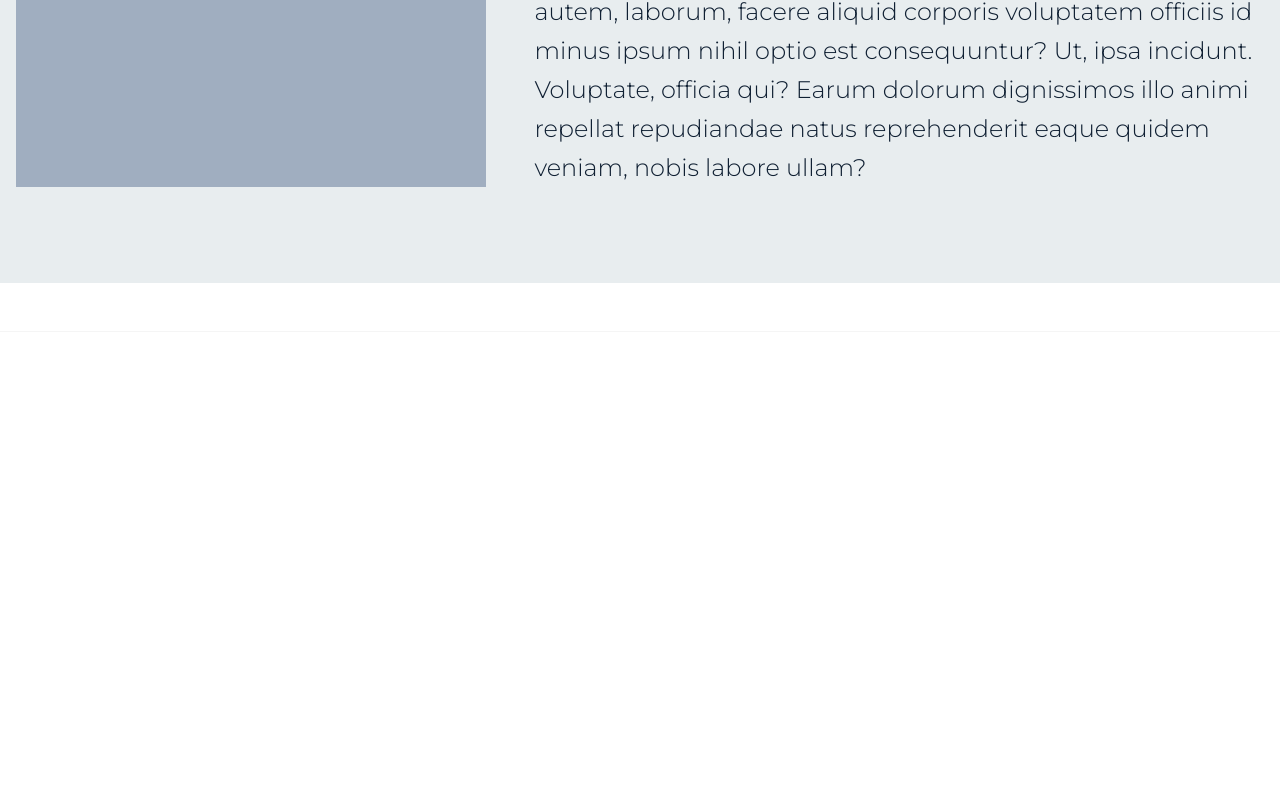
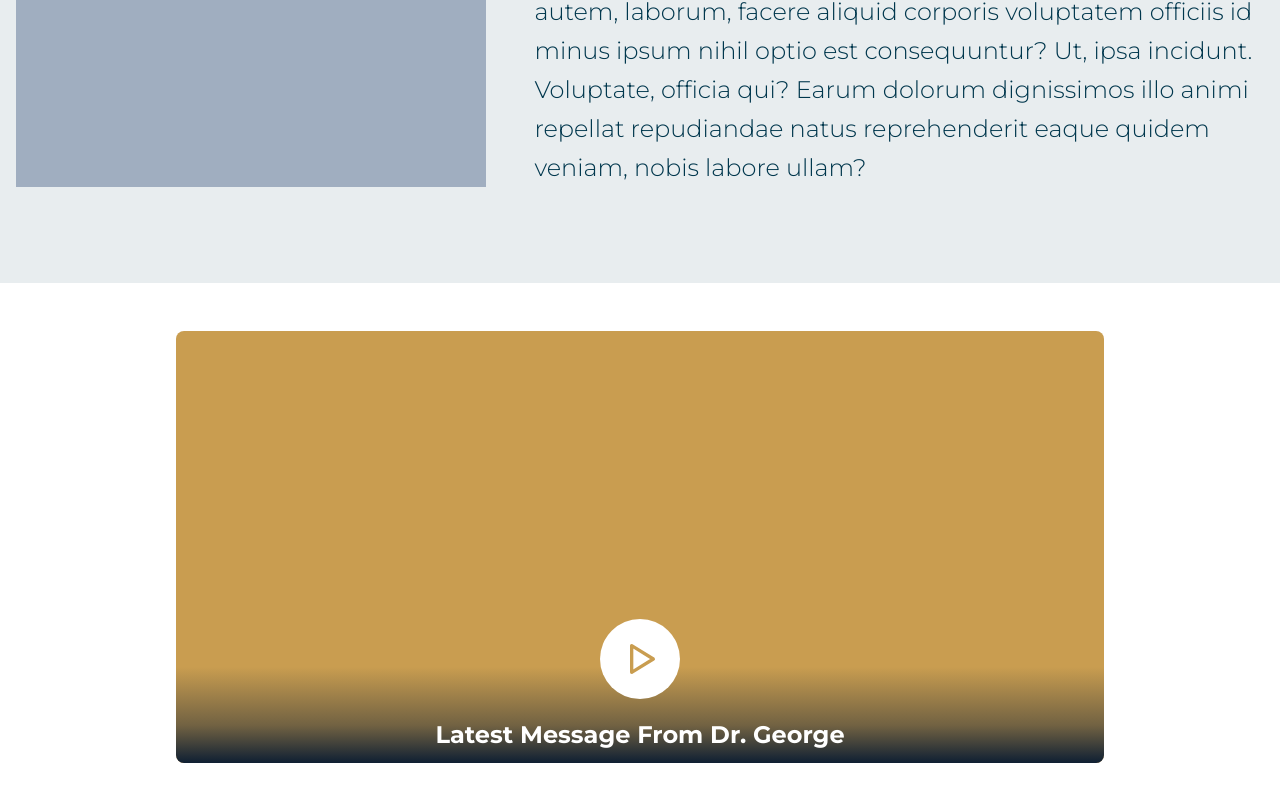
Before and after one commit to eakojo/dr-george, a Next.js app: page / in a window 1280 px wide. Shown: the part 1140-1942 px from the top of the page. Before the commit the page ends 1472 px from the top, so only its background shows below. Built offline with nearby package versions, Linux system fonts and the light colour scheme.

Commit message:
added about section

```diff
--- a/src/components/Home/About.tsx
+++ b/src/components/Home/About.tsx
@@ -24,8 +24,8 @@ const About: FC<IProp> = ({
             </Box>
 
             <Box as={GridItem} colSpan={3}>
-                <Text fontFamily={"montserrat"} color={"base.blue-dark"} fontSize={24}>Bible Teacher and a Conference Speaker</Text>
-                <Text fontFamily={"montserrat"} color={"base.blue-dark"} fontSize={24}>Lorem, ipsum dolor sit amet consectetur adipisicing elit. Quos magnam delectus nesciunt quis quibusdam, nam autem, laborum, facere aliquid corporis voluptatem officiis id minus ipsum nihil optio est consequuntur? Ut, ipsa incidunt. Voluptate, officia qui? Earum dolorum dignissimos illo animi repellat repudiandae natus reprehenderit eaque quidem veniam, nobis labore ullam?</Text>
+                <Text fontFamily={"montserrat"} color={"base.blue"} fontSize={24}>Bible Teacher and a Conference Speaker</Text>
+                <Text fontFamily={"montserrat"} color={"base.blue"} fontSize={24}>Lorem, ipsum dolor sit amet consectetur adipisicing elit. Quos magnam delectus nesciunt quis quibusdam, nam autem, laborum, facere aliquid corporis voluptatem officiis id minus ipsum nihil optio est consequuntur? Ut, ipsa incidunt. Voluptate, officia qui? Earum dolorum dignissimos illo animi repellat repudiandae natus reprehenderit eaque quidem veniam, nobis labore ullam?</Text>
             </Box>
         </Grid>
     </Box>
--- /dev/null
+++ b/src/components/Home/Message.tsx
@@ -0,0 +1,37 @@
+import { FC } from 'react'
+import { Box, Flex, Icon, Image, Text } from '@chakra-ui/react'
+import { TbPlayerPlay } from 'react-icons/tb'
+
+
+const Message: FC = () => {
+  return (
+    <Flex
+        w="full"
+        minH={'calc(100vh - 250px)'}
+        py={12}
+        justify={'center'}
+        px={{ base: 4, '2xl': 28 }}
+    >
+        <Box w={132} h={108} bg="base.gold" position={"relative"} rounded={"lg"} overflow={"hidden"}>
+            <Box position={"absolute"} h="100%" top={0} zIndex={2} >
+            </Box>
+            <Flex
+                position={"absolute"}
+                zIndex={5} bottom={0}
+                left={0} w="100%" h={24}
+                bg={"linear-gradient(to bottom, rgba(16, 32, 51, 0) 0%, rgba(16, 32, 51, 0.47) 60.55%, #102033 99.5%)"}>
+                <Box w="100%">
+                    <Flex w={"100%"} justify={"center"}>
+                        <Flex align="center" justify={"center"} rounded={"full"} w={20} h={20} bg={"white"} position={"relative"} top={-4} mt={-8}>
+                            <Icon as={TbPlayerPlay} boxSize={10} color={"base.gold"} />
+                        </Flex>
+                    </Flex>
+                    <Text fontWeight={700} fontSize={24} textAlign={"center"} color={"white"} mb={3} fontFamily={"montserrat"}>Latest Message From Dr. George</Text>
+                </Box>
+            </Flex>
+        </Box>
+    </Flex>
+  )
+}
+
+export default Message
--- a/src/pages/index.tsx
+++ b/src/pages/index.tsx
@@ -2,12 +2,14 @@ import type { NextPage } from 'next'
 import Layout from '@/components/Layout/Index'
 import HeroDesktop from '@/components/Blocks/Hero/homeHero'
 import About from '@/components/Home/About'
+import Message from '@/components/Home/Message'
 
 const Home: NextPage = () => {
   return (
     <Layout>
       <HeroDesktop />
       <About />
+      <Message />
     </Layout>
   )
 }
```
Also changed, not shown: public/images/message-thumb.png (added).
